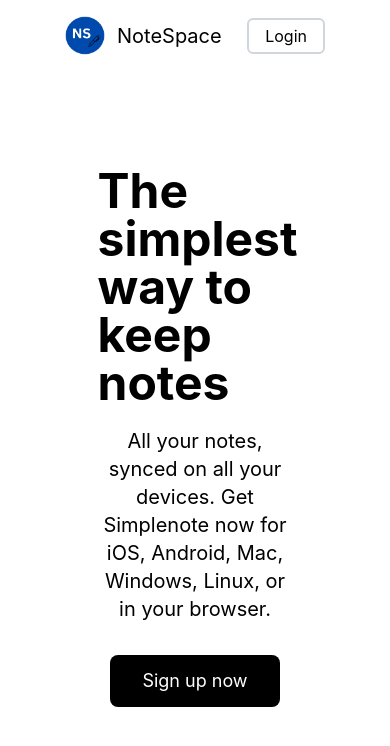
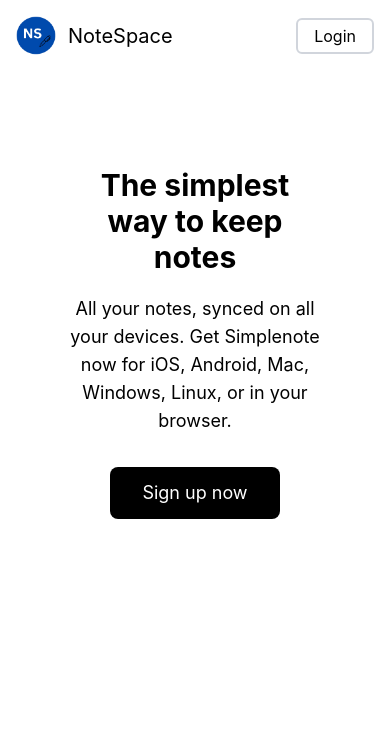
Before and after one commit to PallaviChandurkar/NoteSpace, a React (Vite) app: page / in a window 390 px wide. Shown: the top 746 px of the page. Built offline with nearby package versions, Linux system fonts and the light colour scheme.

Commit message:
responsivenes done of home page and login page

```diff
--- a/src/components/Navbar.jsx
+++ b/src/components/Navbar.jsx
@@ -8,7 +8,7 @@ const Navbar = () => {
 
   return (
     <div>
-         <div className={isDarkTheme ? "max-w-8/12 py-4 mx-auto bg-white text-black" : "max-w-8/12 py-4 mx-auto bg-gray-800 text-white"}>
+         <div className={isDarkTheme ? "md:w-10/12 lg:max-w-8/12 px-4 py-4 md:mx-auto bg-white text-black" : "max-w-8/12 py-4 mx-auto bg-gray-800 text-white"}>
                 <div className="flex justify-between">
                     <div className="flex items-center gap-3">
                         <Link to='/'><img className="w-10" src={LOGO} alt="logo" /></Link>
--- a/src/pages/Home.jsx
+++ b/src/pages/Home.jsx
@@ -11,9 +11,9 @@ function Home(){
             <div className={isDarkTheme ? "w-screen h-screen bg-white text-black" : "w-screen h-screen bg-gray-800 text-white"}>
             <Navbar />
             <div>
-                <div className="max-w-6/12 mx-auto my-24">
-                    <h1 className="text-5xl font-bold my-5">The simplest way to keep notes</h1>
-                    <p className="text-xl text-center">All your notes, synced on all your devices. Get Simplenote now for iOS, Android, Mac, Windows, Linux, or in your browser.</p>
+                <div className="w-64 md:w-8/12 text-center lg:max-w-6/12 mx-auto my-24">
+                    <h1 className="text-3xl md:text-4xl lg:text-5xl font-bold my-5">The simplest way to keep notes</h1>
+                    <p className="text-lg lg:text-xl text-center">All your notes, synced on all your devices. Get Simplenote now for iOS, Android, Mac, Windows, Linux, or in your browser.</p>
                     <div className="text-center my-8">
                         <Link to="/login">
                             <button className="bg-black text-white text-lg py-3 px-8 rounded-lg cursor-pointer">Sign up now</button>
--- a/src/pages/Login.jsx
+++ b/src/pages/Login.jsx
@@ -5,7 +5,7 @@ const Login = () => {
     return (
         <>
             <div>
-                <div className="w-96 mx-auto my-20 bg-blue-200 rounded-xl">
+                <div className="w-72 md:w-96 mx-auto my-20 bg-blue-200 rounded-xl">
                     <div className="text-center w-60 mx-auto py-10">
                         <h1 className="text-xl font-bold">Sign in to NoteSpace</h1>
                         <p className="my-2">We'll create an account if you don't have one yet.</p>
```
